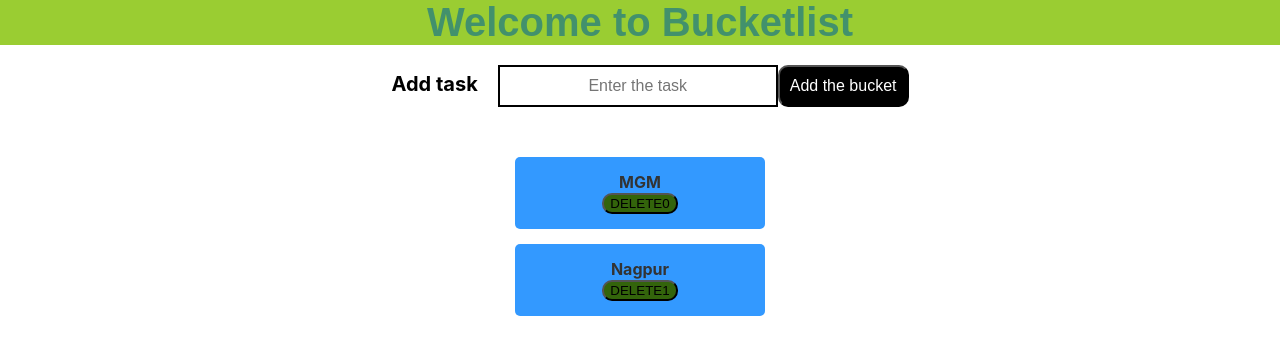
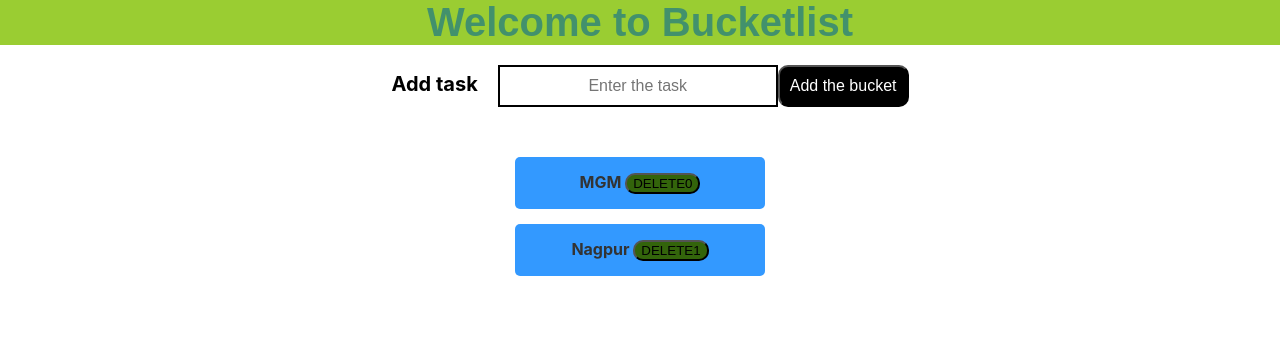
Before and after one commit to surajkawadkar/todolist, a React (Create React App) app: page / in a window 1280 px wide. Shown: the top 354 px of the page. Built offline with nearby package versions, Linux system fonts and the light colour scheme.

Commit message:
list added to the child component

```diff
--- a/src/components/AddItem.js
+++ b/src/components/AddItem.js
@@ -91,7 +91,9 @@ import DeleteItem from './DeleteItem';
 
                 <ul className="ul-list">
                    {this.state.list.map((item,index)=>(
-                       <li key  = {index}>{item}   <DeleteItem index={index} item={item} removeItem={this.removeItem}  />    </li>
+
+                       //<li key  = {index}>{item}   <DeleteItem index={index} item={item} removeItem={this.removeItem}  />    </li>
+                       <DeleteItem index={index} item={item} removeItem={this.removeItem} />
                    ))}
                </ul>
             </div>
--- a/src/components/DeleteItem.js
+++ b/src/components/DeleteItem.js
@@ -7,10 +7,12 @@ import React, { Component } from 'react'
 
 
     render() {
+
+
         return (
             <div>
-                 {/* <li key  = {index}>{item}   <DeleteItem index={index} item={item} removeItem={this.removeItem}  />    </li>  */}
-                 <button className="del-btn" onClick={(e)=>this.props.removeItem(this.props.index)} value={this.props.index}>DELETE{this.props.index}</button>
+                  <li key  = {this.props.index}>{this.props.item}  <button className="del-btn" onClick={(e)=>this.props.removeItem(this.props.index)} value={this.props.index}>DELETE{this.props.index}</button>   </li>
+                 {/* <button className="del-btn" onClick={(e)=>this.props.removeItem(this.props.index)} value={this.props.index}>DELETE{this.props.index}</button> */}
             </div>
         )
     }
```
Also changed, not shown: 1 other file (tests, documents, lock files or other folders).
